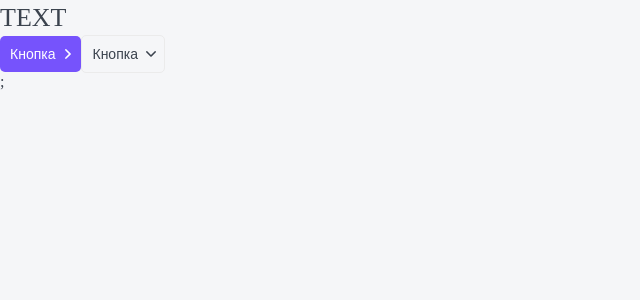
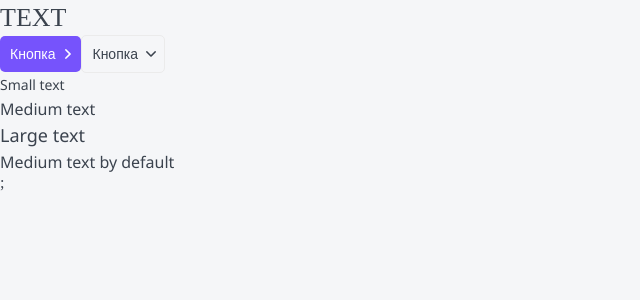
Before and after one commit to romanwindows/react-next, a Next.js app: page / in a window 1280 px wide. Shown: the top 300 px of the page, without its empty margins (0-640 px from the left). Built offline with nearby package versions, Linux system fonts and the light colour scheme.

Commit message:
part07lesson06-P-component

```diff
--- /dev/null
+++ b/components/P/P.module.css
@@ -0,0 +1,19 @@
+.p {
+	margin: 0;
+	font-family: var(--font-family);
+}
+
+.small {
+	font-size: 14px;
+	line-height: 24px;
+}
+
+.medium {
+	font-size: 16px;
+	line-height: 24px;
+}
+
+.large {
+	font-size: 18px;
+	line-height: 29px;
+}
--- /dev/null
+++ b/components/P/P.tsx
@@ -0,0 +1,23 @@
+import styles from './P.module.css';
+import { PProps } from './P.props';
+import cn from 'classnames';
+
+export const P = ({
+  children,
+  size = 'medium',
+  className,
+  ...props
+}: PProps): JSX.Element => {
+  return (
+    <p
+      className={cn(styles.p, className, {
+        [styles.small]: size == 'small',
+        [styles.medium]: size == 'medium',
+        [styles.large]: size == 'large',
+      })}
+      {...props}
+    >
+      {children}
+    </p>
+  );
+};
--- a/components/index.ts
+++ b/components/index.ts
@@ -1,2 +1,3 @@
 export * from './Htag/Htag';
 export * from './Button/Button';
+export * from './P/P';
--- a/pages/_document.tsx
+++ b/pages/_document.tsx
@@ -5,7 +5,6 @@ export default function Document(): JSX.Element {
     <Html lang="ru">
       <Head>
         <link rel="icon" href="/favicon.ico" />
-        <link rel="preconnect" href="https://fonts.googleapis.com" />
         <link
           rel="preconnect"
           href="https://fonts.gstatic.com"
--- a/pages/index.tsx
+++ b/pages/index.tsx
@@ -1,4 +1,4 @@
-import { Button, Htag } from '../components';
+import { Button, Htag, P } from '../components';
 
 export default function Home(): JSX.Element {
   return (
@@ -10,6 +10,10 @@ export default function Home(): JSX.Element {
       <Button appearance="ghost" arrow="down">
         Кнопка
       </Button>
+      <P size="small">Small text</P>
+      <P size="medium">Medium text</P>
+      <P size="large">Large text</P>
+      <P>Medium text by default</P>
     </div>
   );
 }
```
Also changed, not shown: components/P/P.props.ts (added, +10 -0 lines).
